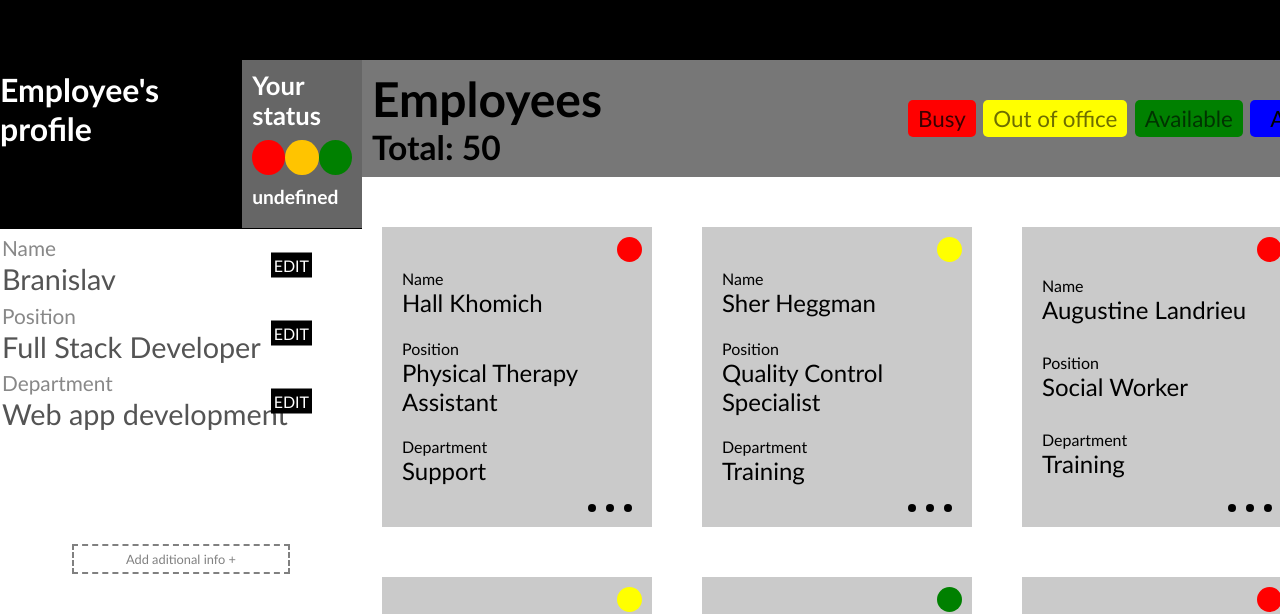
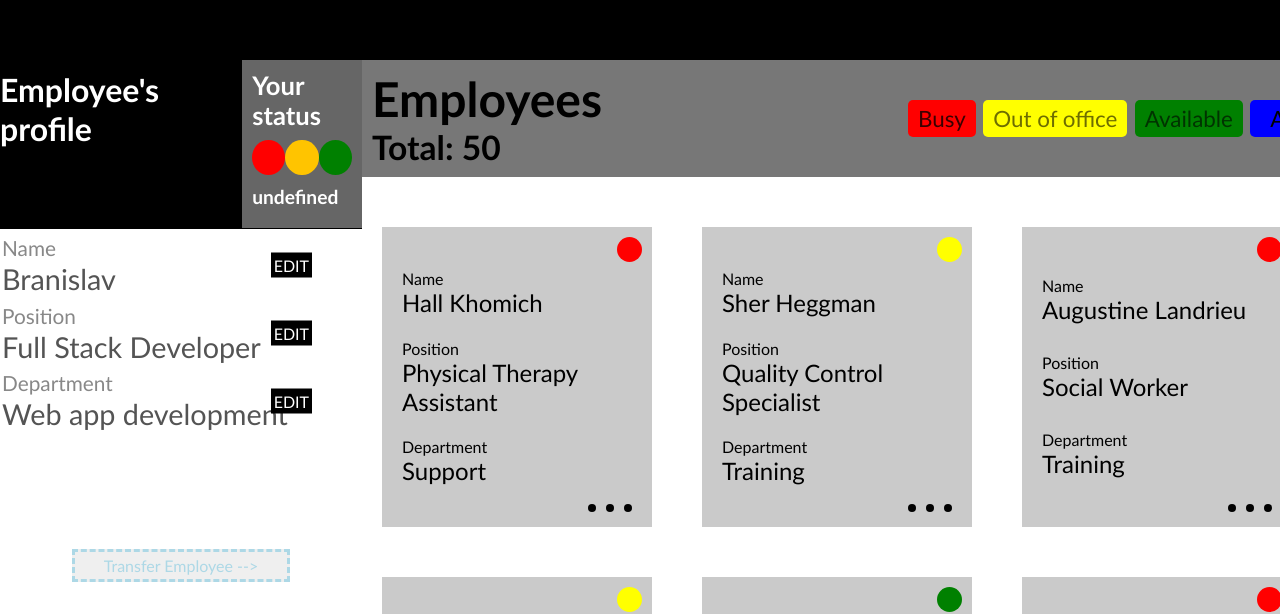
Before and after one commit to Bane12345/Prvi-projekat-u-Blinking-u, an Angular app: page / in a window 1280 px wide. Shown: the part 180-794 px from the top of the page. Built offline with nearby package versions, Linux system fonts and the light colour scheme.

Commit message:
Transfer btn

```diff
--- a/src/app/app.component.html
+++ b/src/app/app.component.html
@@ -42,9 +42,12 @@
       </app-data-field>
     </div>
 
-    <div class="addNewFieldBtn" (click)="addNewDataField()">
+    <div class="addNewFieldBtn" (click)="addNewDataField()" *ngIf="false">
       Add aditional info +
     </div>
+    <button class="addNewEmployeeBtn" (click)="addNewEmployee()">
+      Transfer Employee -->
+    </button>
   </section>
   <section class="right-container">
     <div class="emloyeeCockpit">
--- a/src/app/app.component.scss
+++ b/src/app/app.component.scss
@@ -180,4 +180,26 @@ header{
     padding-bottom: 100px;
   }
 
+  .addNewEmployeeBtn{
+    border: 3px dashed lightblue;
+    color: lightblue;
+    font-size: 1em;
+    text-align: center;
+
+    width: 60%;
+    margin: auto;
+    margin-top: 20px;
+    cursor: progress;
+    padding: 4px;
+    transition: all 0.15s;
+
+    display: flex;
+    justify-content: center;
+  }
+
+  .addNewEmployeeBtn:hover{
+    border:2px solid ;
+    color: black;
+    transform: scale(1.1);
+  }
 }
--- a/src/app/app.component.ts
+++ b/src/app/app.component.ts
@@ -289,6 +289,15 @@ export class AppComponent {
       "status": "Busy"
     }]
 
+    addNewEmployee(){
+      this.allEmployees.unshift({
+        name: this.mainEmployeeData[0].data,
+        position: this.mainEmployeeData[1].data,
+        department: this.mainEmployeeData[2].data,
+        status: this.status
+      })
+    }
+
 
   tempArray:{
     name:string,
```
